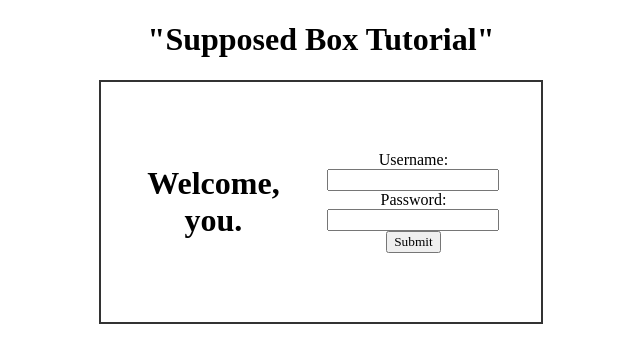
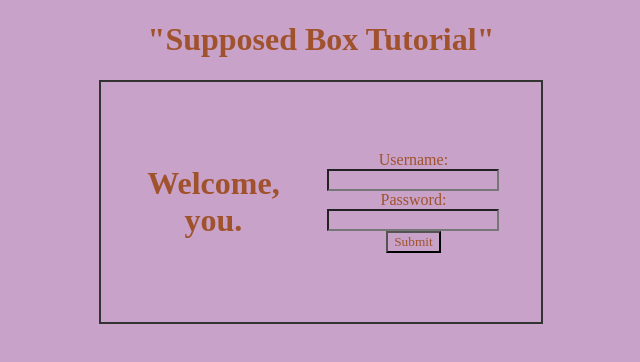
Before and after one commit to Maharshiwastaken/Road-to-Full-Stack, a plain HTML site: page index.html in a window 1280 px wide. Shown: the whole page, without its empty margins (319-959 px from the left). Drawn offline with Linux system fonts and the light colour scheme.

Commit message:
:heart:Tended to the girl's requests

```diff
--- a/styles.css
+++ b/styles.css
@@ -1,6 +1,8 @@
 * {
+    background-color : #c8a2c8;
     font-family : 'Calibri Light';
     text-align: center;
+    color : #A0522D;
 }
 
 h2 {
```
